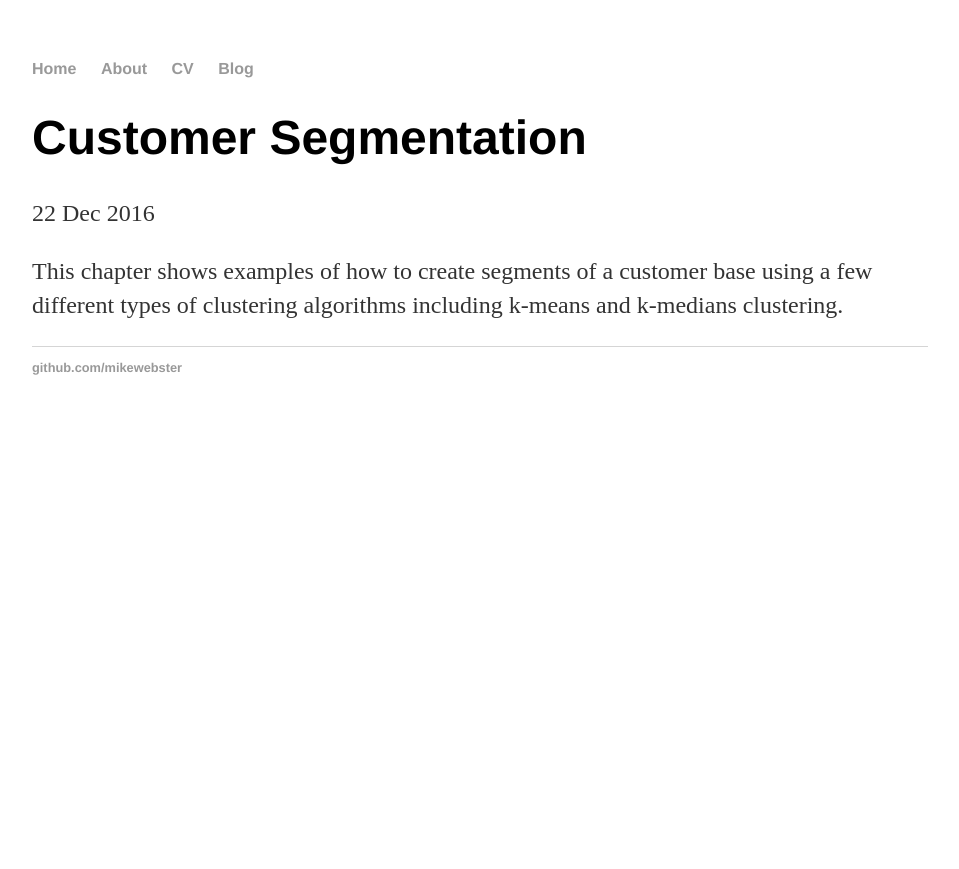
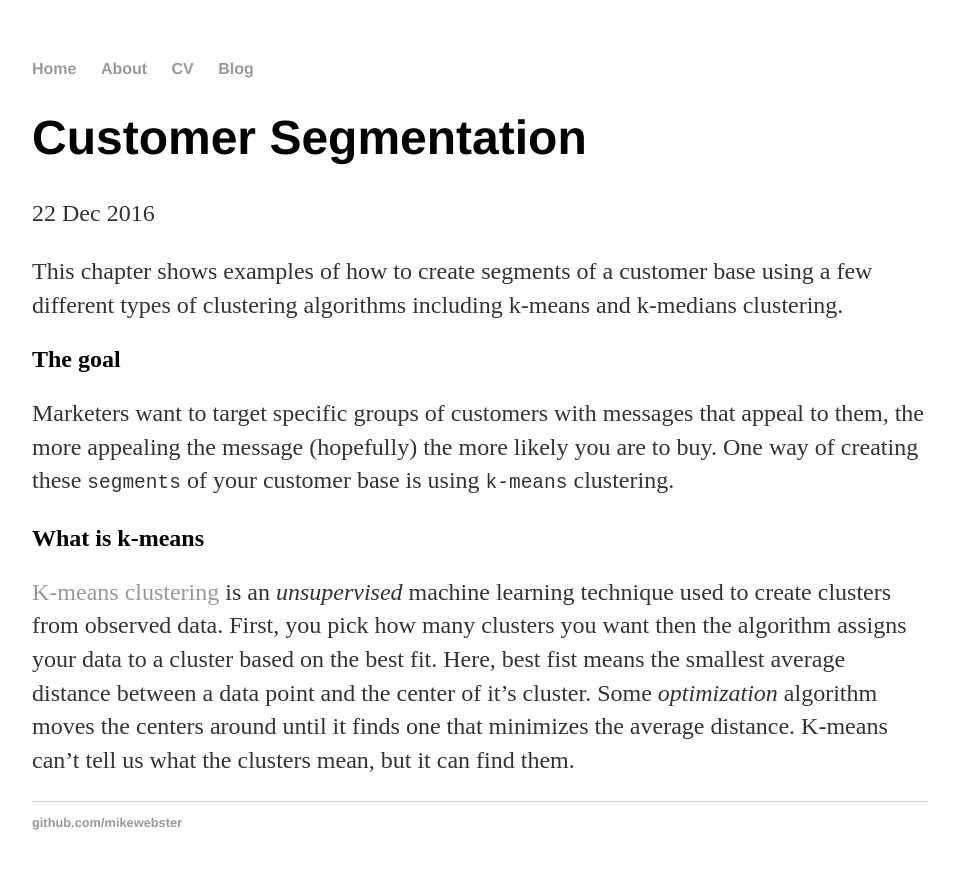
Before and after one commit to michael-webster/mikewebster.github.io, a Jekyll site: the page built from _posts/data-smart/2016-12-22-customer-segmentation.md, in a window 1280 px wide. Shown: the top 869 px of the page, without its empty margins (160-1119 px from the left). Built offline with Jekyll 4.4.1, drawn with Linux system fonts in a browser that asks for light colours; our own code applies the rules of GitHub Pages for plain Markdown files.

Commit message:
Initial summary for the chapter

```diff
--- a/_posts/data-smart/2016-12-22-customer-segmentation.md
+++ b/_posts/data-smart/2016-12-22-customer-segmentation.md
@@ -1 +1,9 @@
 This chapter shows examples of how to create segments of a customer base using a few different types of clustering algorithms including k-means and k-medians clustering.
+
+## The goal
+
+Marketers want to target specific groups of customers with messages that appeal to them, the more appealing the message (hopefully) the more likely you are to buy. One way of creating these `segments` of your customer base is using `k-means` clustering.
+
+## What is k-means
+
+[K-means clustering](https://en.wikipedia.org/wiki/K-means_clustering) is an *unsupervised* machine learning technique used to create clusters from observed data. First, you pick how many clusters you want then the algorithm assigns your data to a cluster based on the best fit. Here, best fist means the smallest average distance between a data point and the center of it's cluster. Some *optimization* algorithm moves the centers around until it finds one that minimizes the average distance.  K-means can't tell us what the clusters mean, but it can find them.
```
